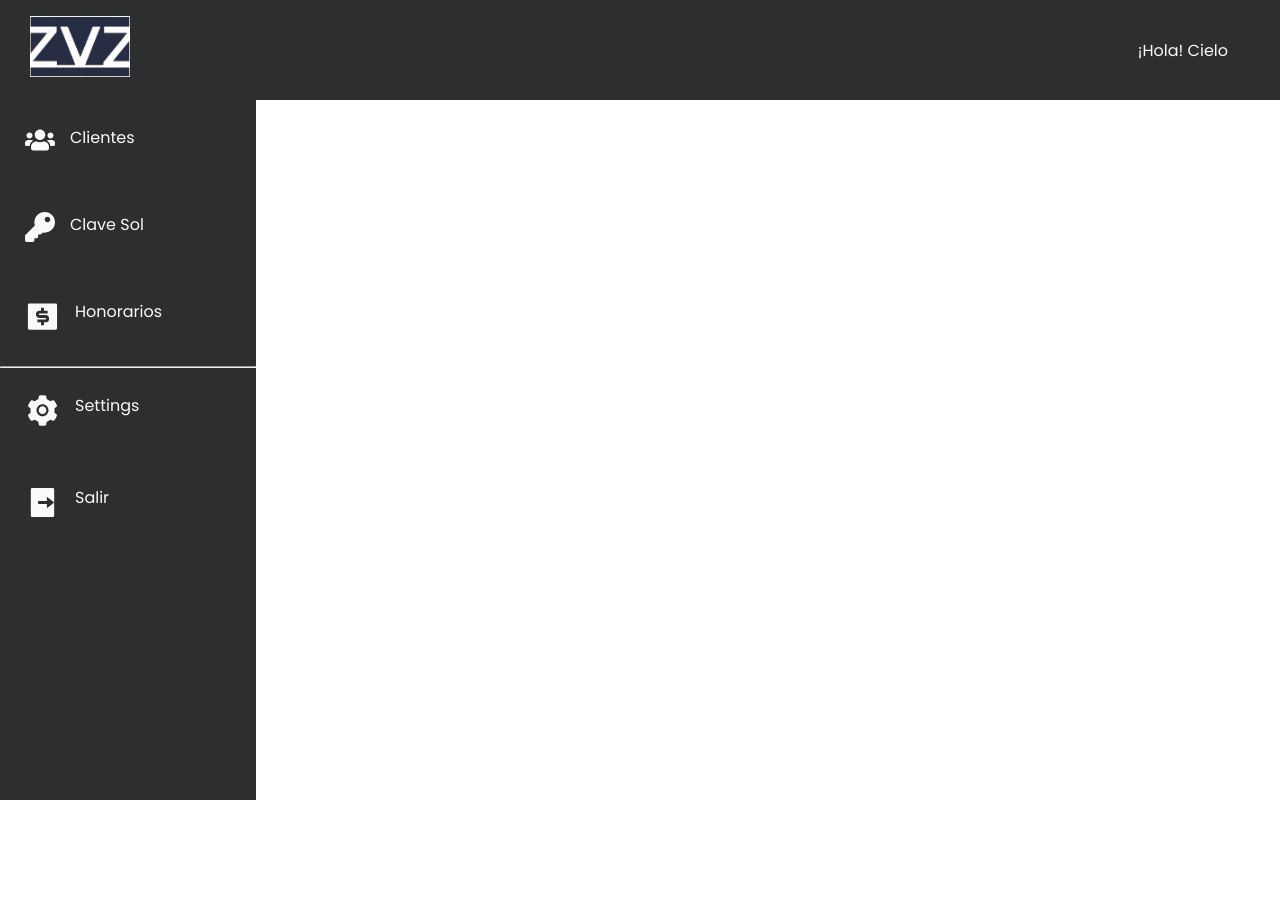
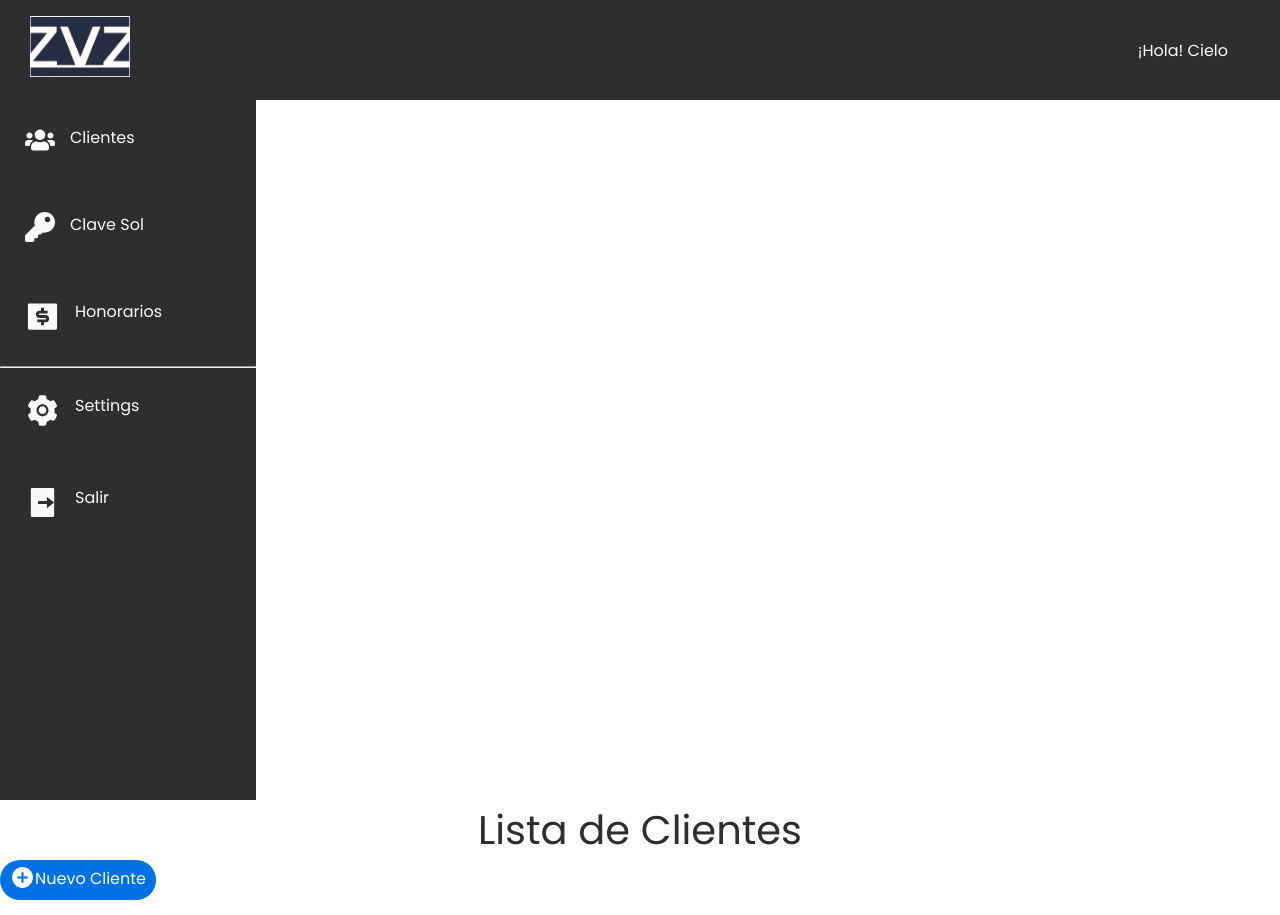
Before and after one commit to nzavaletac/honorarios-front, a React (Create React App) app: page /honorarios in a window 1280 px wide. Before the commit the page ends 800 px from the top, so only its background shows below. Built offline with nearby package versions, Linux system fonts and the light colour scheme.

Commit message:
Se agrego boton de agregar nuevo cliente y el titulo

```diff
--- /dev/null
+++ b/src/components/Clientes/Clientes.jsx
@@ -0,0 +1,15 @@
+import { Button, ButtonContainer, Container, Title } from "./ClientesElements";
+import { MdAddCircle } from "react-icons/md";
+
+export const Clientes = () => {
+  return (
+    <Container>
+      <Title>Lista de Clientes</Title>
+      <ButtonContainer>
+        <Button>
+          <MdAddCircle size="25px" /> Nuevo Cliente
+        </Button>
+      </ButtonContainer>
+    </Container>
+  );
+};
--- /dev/null
+++ b/src/components/Clientes/ClientesElements.jsx
@@ -0,0 +1,39 @@
+import styled from "styled-components";
+
+export const Container = styled.div`
+  width: 100%;
+  display: flex;
+`;
+
+export const Title = styled.p`
+  font-size: 40px;
+  color: #2d2e2e;
+  text-align: center;
+  width: 100%;
+  height: auto;
+  display: flex;
+  justify-content: center;
+  position: absolute;
+  margin-bottom: 30px;
+`;
+
+export const ButtonContainer = styled.div`
+  width: 100%;
+  display: flex;
+  height: auto;
+  position: absolute;
+  margin-top: 30px;
+`;
+
+export const Button = styled.button`
+  display: flex;
+  height: 40px;
+  line-height: 28px;
+  position: relative;
+  justify-content: space-around;
+  background-color: #0071e3;
+  color: #fff;
+  margin: 30px 0px 15px 0px;
+  padding: 5px 10px;
+  border-radius: 20px;
+`;
--- a/src/pages/HonorariosPage.jsx
+++ b/src/pages/HonorariosPage.jsx
@@ -1,3 +1,4 @@
+import { Clientes } from "../components/Clientes/Clientes";
 import { Honorarios } from "../components/Honorarios/Honorarios";
 import { Sidebar } from "../components/Sidebar/Sidebar";
 
@@ -6,6 +7,7 @@ export const HonorariosPage = () => {
     <div>
       <Honorarios />
       <Sidebar />
+      <Clientes />
     </div>
   );
 };
```
